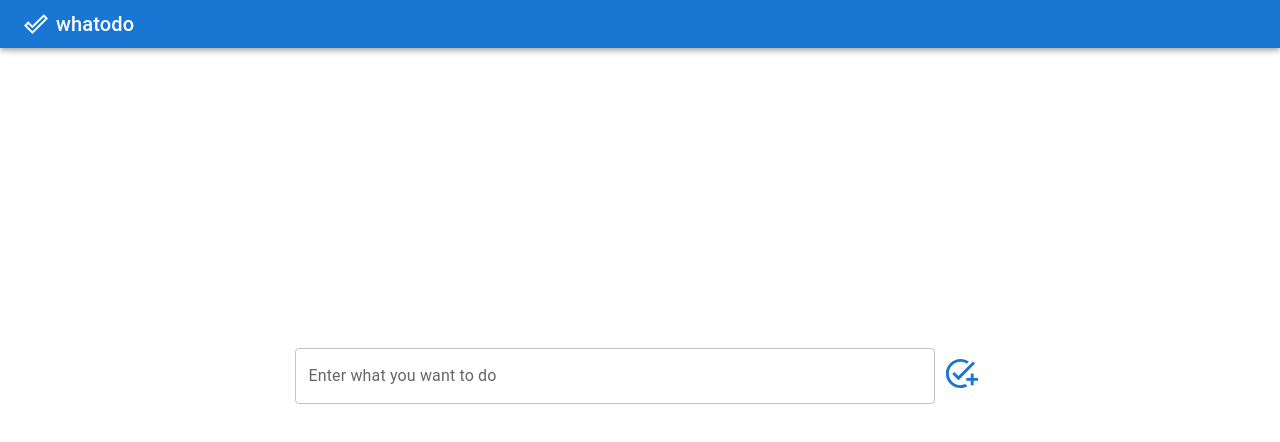
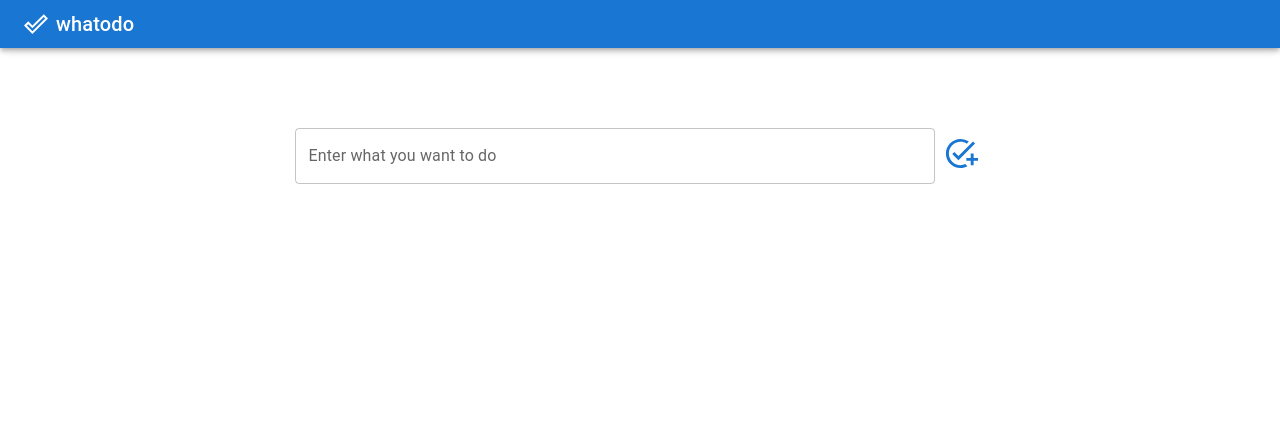
Before and after one commit to abctim/whatodo, a React (Vite) app in the folder frontend/whatodo/: page / in a window 1280 px wide. Shown: the top 442 px of the page. Built offline with nearby package versions, Linux system fonts and the light colour scheme.

Commit message:
Small styling changes

```diff
--- a/frontend/whatodo/src/pages/Dashboard.jsx
+++ b/frontend/whatodo/src/pages/Dashboard.jsx
@@ -21,6 +21,7 @@ const Dashboard = () => {
             display: "flex",
             alignItems: "center",
             justifyContent: "center",
+            marginBottom: 55
           }}
         >
           <InputField />
```
